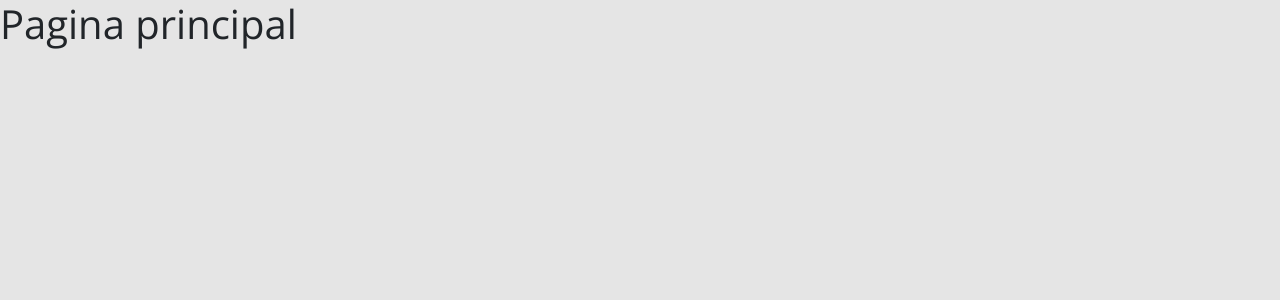
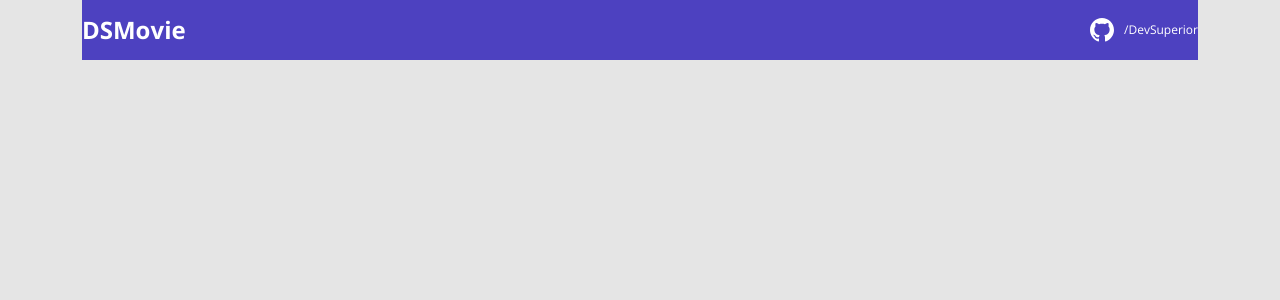
Before and after one commit to lipebarba2/JavaReact, a React (Create React App) app in the folder frontend/: page / in a window 1280 px wide. Shown: the top 300 px of the page. Built offline with nearby package versions, Linux system fonts and the light colour scheme.

Commit message:
feat Navbar

```diff
--- a/frontend/src/App.tsx
+++ b/frontend/src/App.tsx
@@ -1,11 +1,11 @@
 import React from 'react';
 import logo from './logo.svg';
-
+import Navbar from './components/Navbar';
 
 function App() {
   return (
-    <div className="App">
-      <h1>Pagina principal</h1>
+    <div>
+        <Navbar />
     </div>
   );
 }
--- /dev/null
+++ b/frontend/src/components/Navbar/index.tsx
@@ -0,0 +1,25 @@
+import { ReactComponent as GithubIcon } from 'assets/img/github_svg.svg'
+import './styles.css'
+
+function Navbar() {
+
+    return (
+        <header>
+        <nav className='container'>
+          <div className='dsmovie-nav-content'>
+            <h1>DSMovie</h1>
+            <a href="https://github.com/lipebarba2">
+              <div className='dsmovie-contact-container'>
+                <GithubIcon />
+                <p className='dsmovie-contact-link'>/DevSuperior</p>
+              </div>
+
+            </a>
+          </div>
+        </nav>
+      </header>
+    )
+
+}
+
+export default Navbar;
--- /dev/null
+++ b/frontend/src/components/Navbar/styles.css
@@ -0,0 +1,29 @@
+.dsmovie-nav-content {
+    background-color: var(--color-primary);
+    height: 60px;
+    display: flex;
+    align-items: center;
+}
+
+.dsmovie-nav-content {
+    display: flex;
+    justify-content: space-between;
+    align-items: center;
+    color: #fff;
+}
+
+.dsmovie-nav-content h1 {
+    margin: 0;
+    font-weight: 700;
+    font-size: 24px;
+}
+
+.dsmovie-contact-container {
+    display: flex;
+    align-items: center;
+}
+
+.dsmovie-contact-link {
+    margin: 0 0 0 10px;
+    font-size: 12px;
+}
--- a/frontend/tsconfig.json
+++ b/frontend/tsconfig.json
@@ -1,5 +1,6 @@
 {
   "compilerOptions": {
+    "baseUrl": "./src",
     "target": "es5",
     "lib": [
       "dom",
```
Also changed, not shown: frontend/src/assets/img/github_svg.svg (added).
